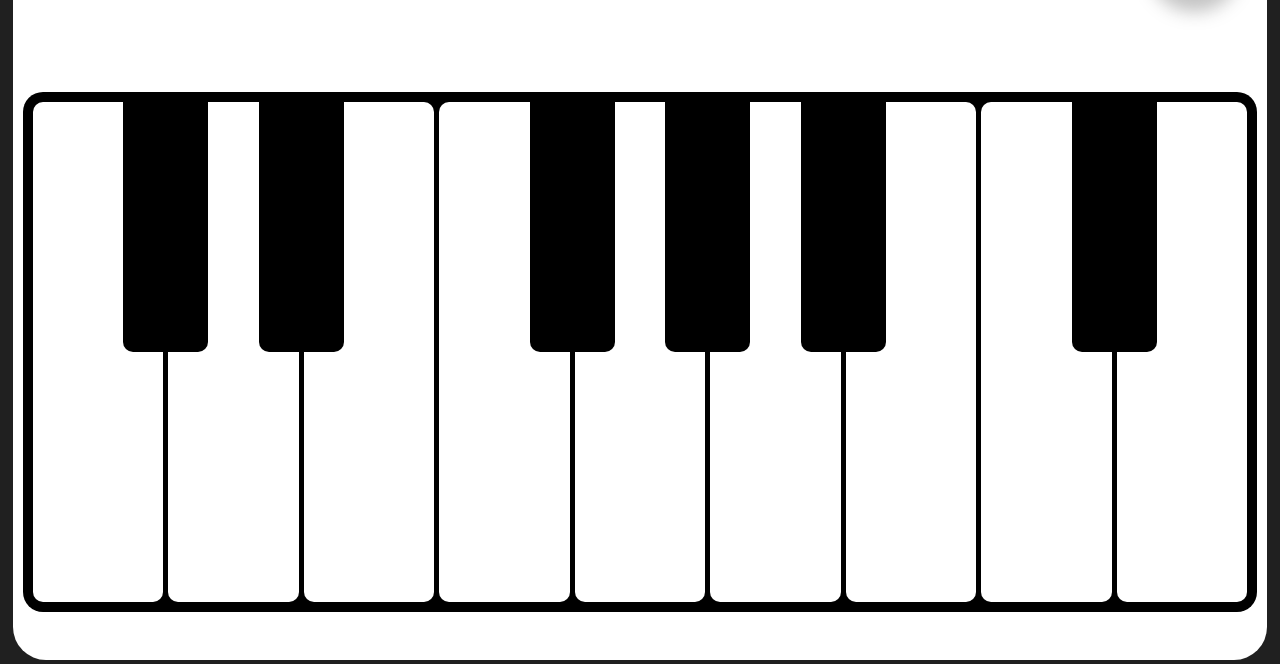
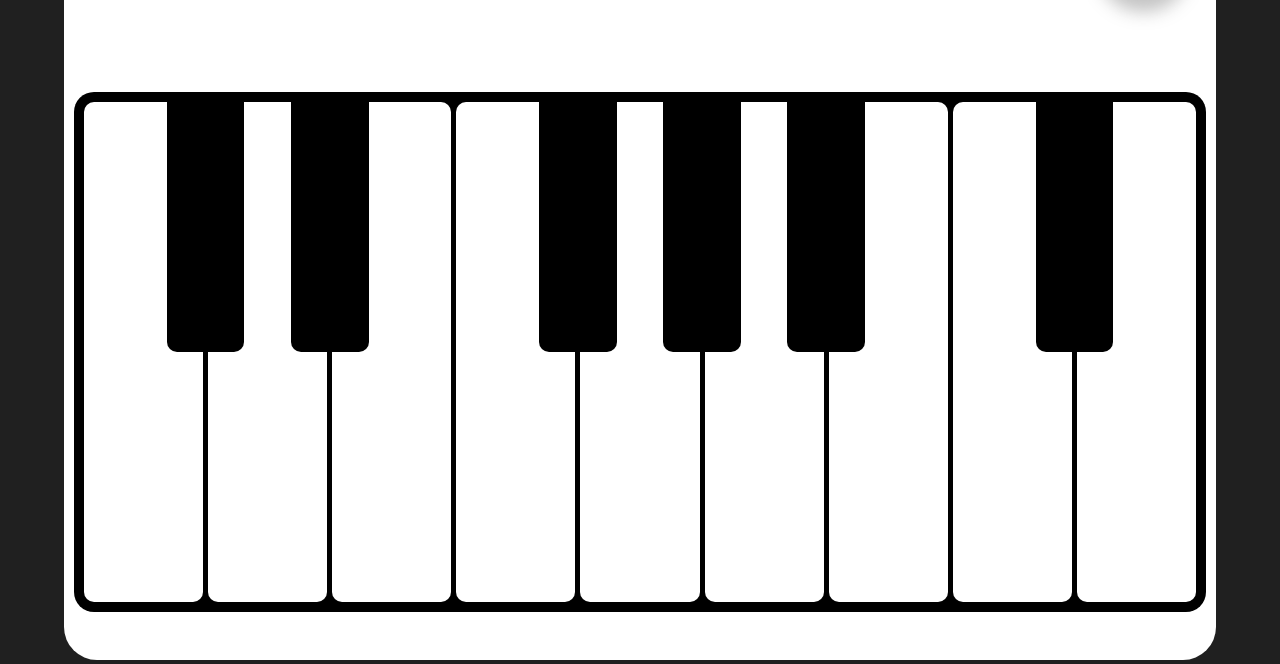
Before and after one commit to yasinkarax/piano, a website: page index.html in a window 1280 px wide. Shown: the part 136-800 px from the top of the page. Drawn offline with Linux system fonts and the light colour scheme.

Commit message:
max-width: 1700px

```diff
--- a/assets/style/main.sass
+++ b/assets/style/main.sass
@@ -1,5 +1,5 @@
-@use "_variables.sass" as v
-
+@use '_variables.sass' as v
+@use 'sass:math'
 body
     background-color: v.$bg-color
     display: flex
@@ -15,7 +15,8 @@ body
 
 main
     background-color: v.$piano-bg-color
-    width: 98%
+    max-width: 1700px
+    width: 90%
     height: 99vh
     padding: 0 10px
     border-radius: 33px
```
Also changed, not shown: assets/style/main.css, 1 other file.
